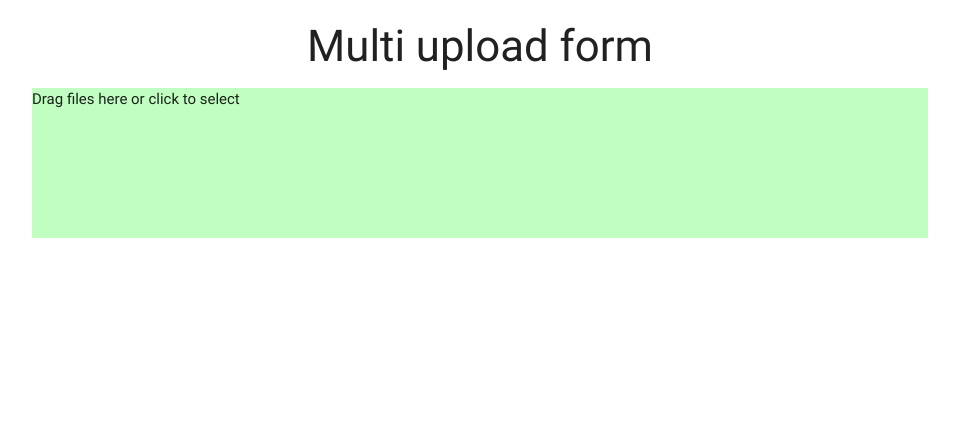
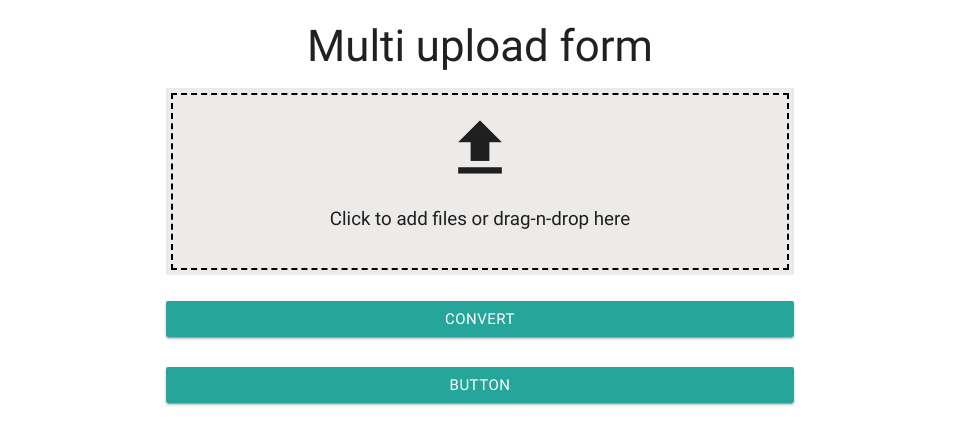
Before and after one commit to slavabez/NodeReactPlayground, a React (Create React App) app in the folder client/: page / in a window 1280 px wide. Shown: the top 444 px of the page, without its empty margins (160-1119 px from the left). Built offline with nearby package versions, Linux system fonts and the light colour scheme.

Commit message:
Functioning, now converts when button is pressed

```diff
--- a/client/src/components/BetterUploadForm.js
+++ b/client/src/components/BetterUploadForm.js
@@ -45,8 +45,8 @@ const blobToFile = (theBlob, fileName) => {
 };
 
 export default class BetterUploadForm extends Component {
-    constructor(props) {
-        super(props);
+    constructor() {
+        super();
         this.state = {
             filesSelected: [],
             isHighlighted: false
--- a/client/src/components/YetBetterUploadForm.js
+++ b/client/src/components/YetBetterUploadForm.js
@@ -3,43 +3,85 @@ import PropTypes from 'prop-types';
 import styled from 'styled-components';
 import Compressor from 'image-compressor.js';
 
-const Wrapper = styled.div`
-    display: flex;
-    flex-direction: column;
-    position: relative;
-`;
+// Importing styled components
+import FormWrapper from './styled/FormWrapper';
+import FileInput from './styled/FileInput';
+import InputOverlay from './styled/InputOverlay';
+import Button from './styled/Button';
 
-const FileInput = styled.input`
-    display: flex;
-    opacity: 0;
-    z-index: 10;
-    height: 10rem;
-`;
-
-const InputOverlay = styled.div`
-    display: flex;
-    position: absolute;
-    z-index: 1;
-    width: 100%;
-    height: 100%;
-    background-color: ${props => props.fileBeingDraggedOver ? '#c1fec1' : '#ecebea'};
-`;
 
 class YetBetterUploadForm extends Component {
-    constructor(props){
+    constructor(props) {
         super();
 
-        this.state = {};
+        this.state = {
+            fileIsDragged: false,
+            filesToUpload: []
+        };
     }
 
-    render(){
+    handleSetFileDragOver(isDragged = false) {
+        this.setState({fileIsDragged: isDragged})
+    };
+
+    handleFileSubmit = (e) => {
+        const files = e.target.files;
+        this.setState((oldState) => {
+            return {filesToUpload: oldState.filesToUpload.concat(Array.from(files))}
+        });
+    };
+
+    convertFiles(files) {
+        return new Promise((resolve, reject) => {
+            const comp = new Compressor();
+
+            const promises = files.map(
+                (file) => {
+                    return comp.compress(file, {
+                        maxWidth: 500,
+                        maxHeight: 500,
+                        quality: 0.9
+                    });
+                }
+            );
+            Promise.all(promises)
+                .then(converted => {
+                    resolve(converted);
+                    console.log(converted);
+                })
+                .catch((err => {
+                    reject(err);
+                }))
+        });
+    };
+
+    render() {
         return (
-            <Wrapper>
-                <FileInput type='file'/>
-                <InputOverlay fileBeingDraggedOver>
-                    Drag files here or click to select
-                </InputOverlay>
-            </Wrapper>
+            <FormWrapper className="container">
+                <FileInput
+                    type="file"
+                    multiple
+                    onChange={this.handleFileSubmit}
+                    onDragEnter={() => {
+                        this.handleSetFileDragOver(true)
+                    }}
+                    onDragExit={() => {
+                        this.handleSetFileDragOver(false)
+                    }}/>
+                <InputOverlay fileBeingDraggedOver={this.state.fileIsDragged}/>
+
+                <br/>
+
+                <Button className="waves-effect waves-light btn" onClick={() => {
+                    this.convertFiles(this.state.filesToUpload)
+                }}>Convert
+                </Button>
+
+                <br/>
+
+                <Button className="waves-effect waves-light btn">Button</Button>
+
+            </FormWrapper>
         );
     }
 }
--- /dev/null
+++ b/client/src/components/styled/Button.js
@@ -0,0 +1,6 @@
+import styled from 'styled-components';
+
+export default styled.button`
+    margin-bottom: 0.25rem;
+    margin-top: 0.25rem;
+`;
--- /dev/null
+++ b/client/src/components/styled/FileInput.js
@@ -0,0 +1,8 @@
+import styled from 'styled-components';
+
+export default styled.input`
+    display: flex;
+    opacity: 0;
+    z-index: 10;
+    min-height: 12.5rem;
+`;
--- /dev/null
+++ b/client/src/components/styled/FormWrapper.js
@@ -0,0 +1,7 @@
+import styled from 'styled-components';
+
+export default styled.div`
+    display: flex;
+    flex-direction: column;
+    position: relative;
+`;
--- /dev/null
+++ b/client/src/components/styled/InputOverlay.js
@@ -0,0 +1,25 @@
+import React from 'react';
+import styled from 'styled-components';
+
+
+const InputOverlayStyle = styled.div`
+    display: flex;
+    flex-direction: column;
+    justify-content: center;
+    text-align: center;
+    position: absolute;
+    outline: 2px dashed black;
+    outline-offset: -0.5rem;
+    z-index: 1;
+    width: 100%;
+    height: 12.5rem;
+    background-color: ${props => props.fileBeingDraggedOver ? '#c1fec1' : '#ecebea'};
+`;
+
+export default (props) => {
+    return (
+        <InputOverlayStyle fileBeingDraggedOver={props.fileBeingDraggedOver}>
+            <i className="material-icons" style={{fontSize: '5rem'}}>file_upload</i>
+            <p style={{fontSize: '1.25rem'}}>Click to add files or drag-n-drop here</p>
+        </InputOverlayStyle>);
+};
```
